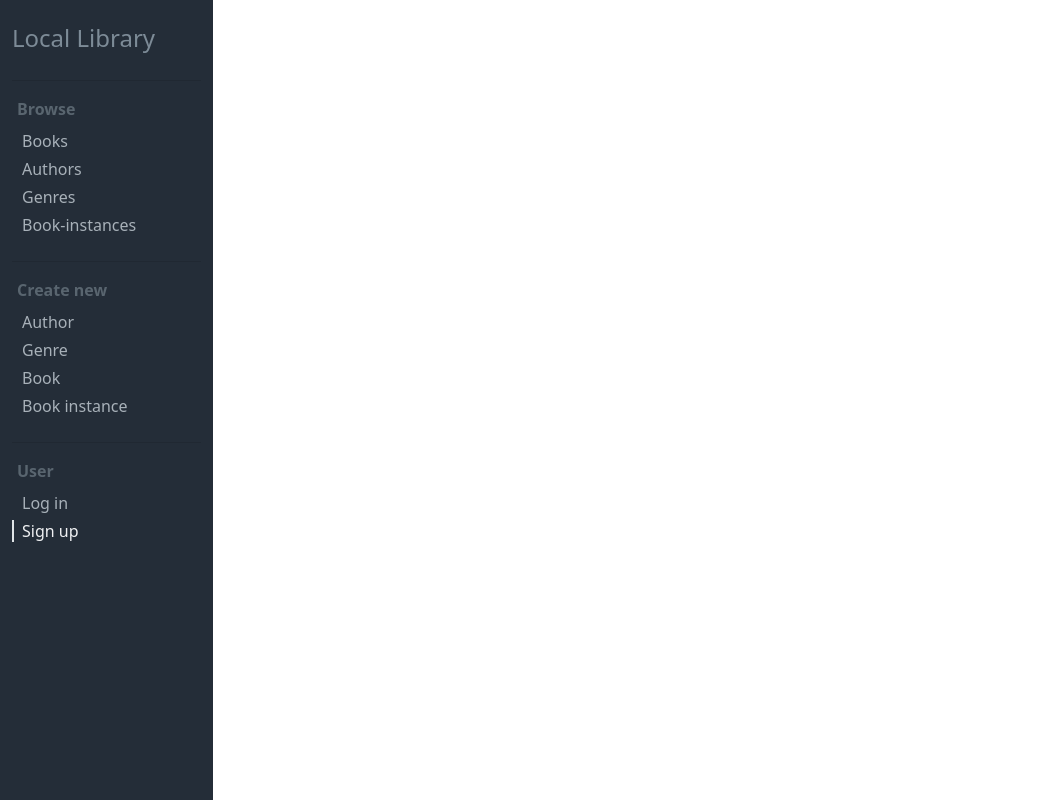
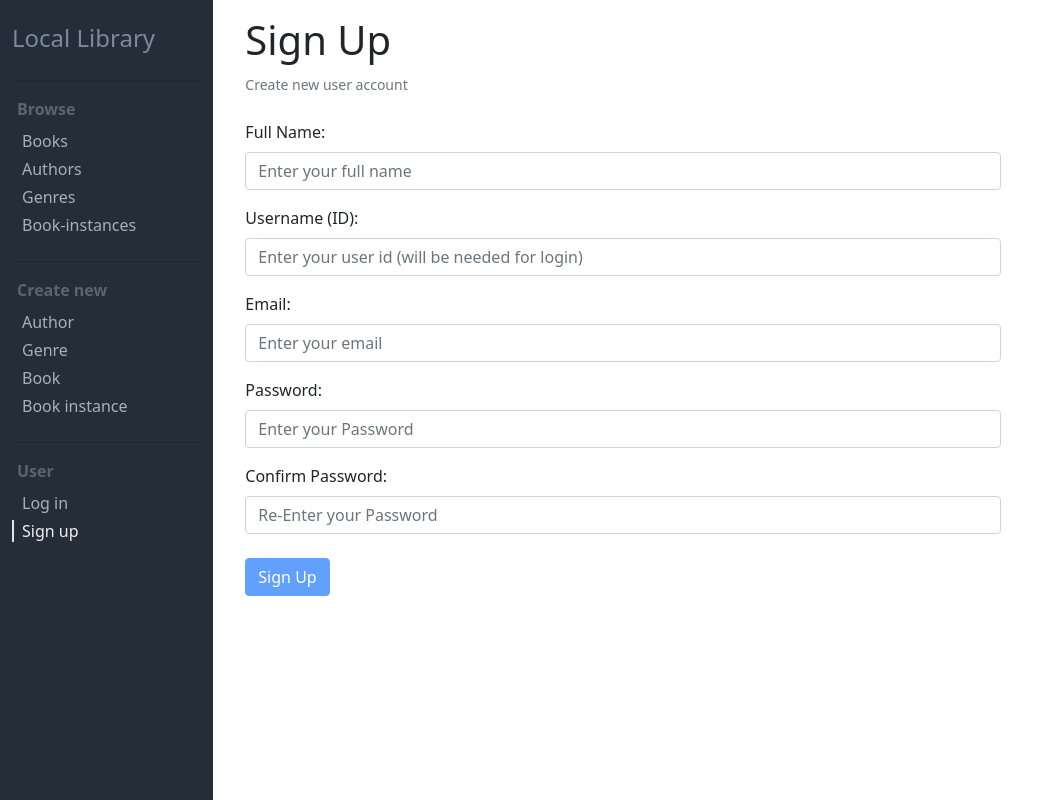
Before and after one commit to instrumaniak/local-library, a React (Create React App) app in the folder client/: page /user/signup in a window 1280 px wide. Shown: the whole page, without its empty margins (0-1052 px from the left). Built offline with nearby package versions, Linux system fonts and the light colour scheme.

Commit message:
FE: login & signup page ui added #10

```diff
--- /dev/null
+++ b/client/src/components/PageLogIn.js
@@ -0,0 +1,41 @@
+import React from 'react'
+
+const PageLogIn = () => {
+  const handleSubmit = (event) => {
+    event.preventDefault()
+  }
+  return (
+    <div>
+      <h1>Login</h1>
+      <div className="mt-4">
+        <form onSubmit={handleSubmit}>
+          <div className="mb-3">
+            <label className="form-label">Username (ID):</label>
+            <input
+              className="form-control"
+              type="text"
+              name="username"
+              placeholder="Enter your Username"
+            />
+          </div>
+          <div className="mb-3">
+            <label className="form-label">Password:</label>
+            <input
+              className="form-control"
+              type="password"
+              name="password"
+              placeholder="Enter your Password"
+            />
+          </div>
+          <div className="mb-3">
+            <button type="submit" className="btn btn-primary">
+              Login
+            </button>
+          </div>
+        </form>
+      </div>
+    </div>
+  )
+}
+
+export default PageLogIn
--- a/client/src/components/PageRoutes.js
+++ b/client/src/components/PageRoutes.js
@@ -16,6 +16,8 @@ import PageGenreCreate from './PageGenreCreate'
 import PageAuthorCreate from './PageAuthorCreate'
 import PageBookCreate from './PageBookCreate'
 import PageBookInstanceCreate from './PageBookInstanceCreate'
+import PageSignUp from './PageSignUp'
+import PageLogIn from './PageLogIn'
 
 const PageRoutes = () => (
   <Fragment>
@@ -40,6 +42,9 @@ const PageRoutes = () => (
     />
     <Route path="/catalog/author/:id" component={PageAuthorDetail} />
     <Route path="/catalog/genre/:id" component={PageGenreDetail} />
+
+    <Route path="/user/signup" component={PageSignUp} />
+    <Route path="/user/login" component={PageLogIn} />
   </Fragment>
 )
 
--- /dev/null
+++ b/client/src/components/PageSignUp.js
@@ -0,0 +1,105 @@
+import React, { useState } from 'react'
+
+const PageSignUp = () => {
+  const [formData, setFormData] = useState({
+    name: '',
+    username: '',
+    email: '',
+    password: '',
+    confirmPassword: '',
+  })
+
+  const handleChange = (event) => {
+    const { name, value } = event.target
+    setFormData((prevValue) => ({
+      ...prevValue,
+      [name]: value,
+    }))
+  }
+
+  const handleSubmit = (event) => {
+    event.preventDefault()
+  }
+
+  const isPasswordConfirmed =
+    formData.password && formData.password === formData.confirmPassword
+
+  return (
+    <div>
+      <h1>Sign Up</h1>
+      <p className="text-muted">
+        <small>Create new user account</small>
+      </p>
+      <div className="mt-4">
+        <form onSubmit={handleSubmit}>
+          <div className="mb-3">
+            <label className="form-label">Full Name:</label>
+            <input
+              className="form-control"
+              type="text"
+              name="name"
+              placeholder="Enter your full name"
+              value={formData.name}
+              onChange={handleChange}
+            />
+          </div>
+          <div className="mb-3">
+            <label className="form-label">Username (ID):</label>
+            <input
+              className="form-control"
+              type="text"
+              name="username"
+              placeholder="Enter your user id (will be needed for login)"
+              value={formData.username}
+              onChange={handleChange}
+            />
+          </div>
+          <div className="mb-3">
+            <label className="form-label">Email:</label>
+            <input
+              className="form-control"
+              type="text"
+              name="email"
+              placeholder="Enter your email"
+              value={formData.email}
+              onChange={handleChange}
+            />
+          </div>
+          <div className="mb-3">
+            <label className="form-label">Password:</label>
+            <input
+              className="form-control"
+              type="password"
+              name="password"
+              placeholder="Enter your Password"
+              value={formData.password}
+              onChange={handleChange}
+            />
+          </div>
+          <div className="mb-4">
+            <label className="form-label">Confirm Password:</label>
+            <input
+              className="form-control"
+              type="password"
+              name="confirmPassword"
+              placeholder="Re-Enter your Password"
+              value={formData.confirmPassword}
+              onChange={handleChange}
+            />
+          </div>
+          <div className="mb-3">
+            <button
+              type="submit"
+              className="btn btn-primary"
+              disabled={!isPasswordConfirmed}
+            >
+              Sign Up
+            </button>
+          </div>
+        </form>
+      </div>
+    </div>
+  )
+}
+
+export default PageSignUp
```
